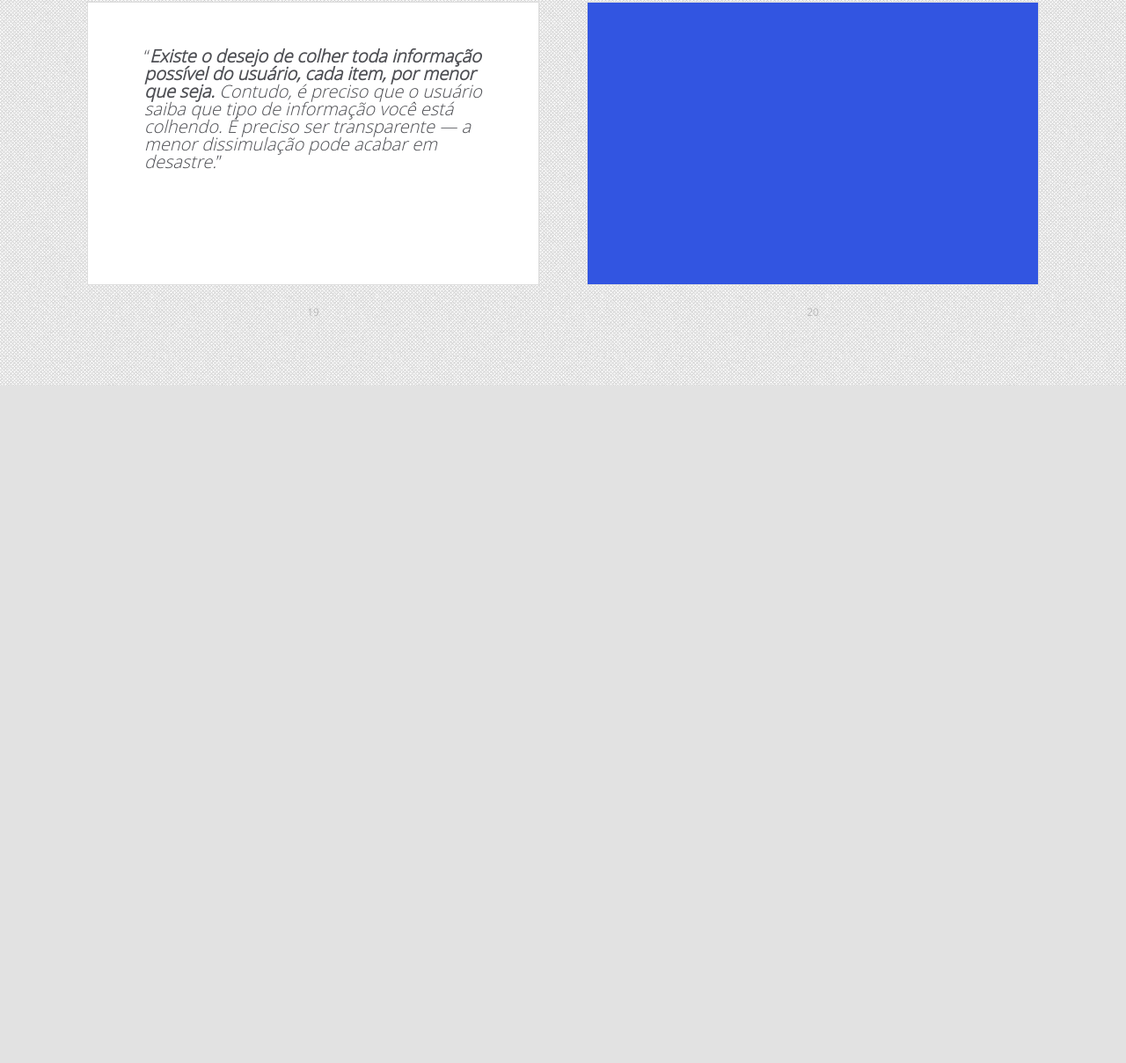
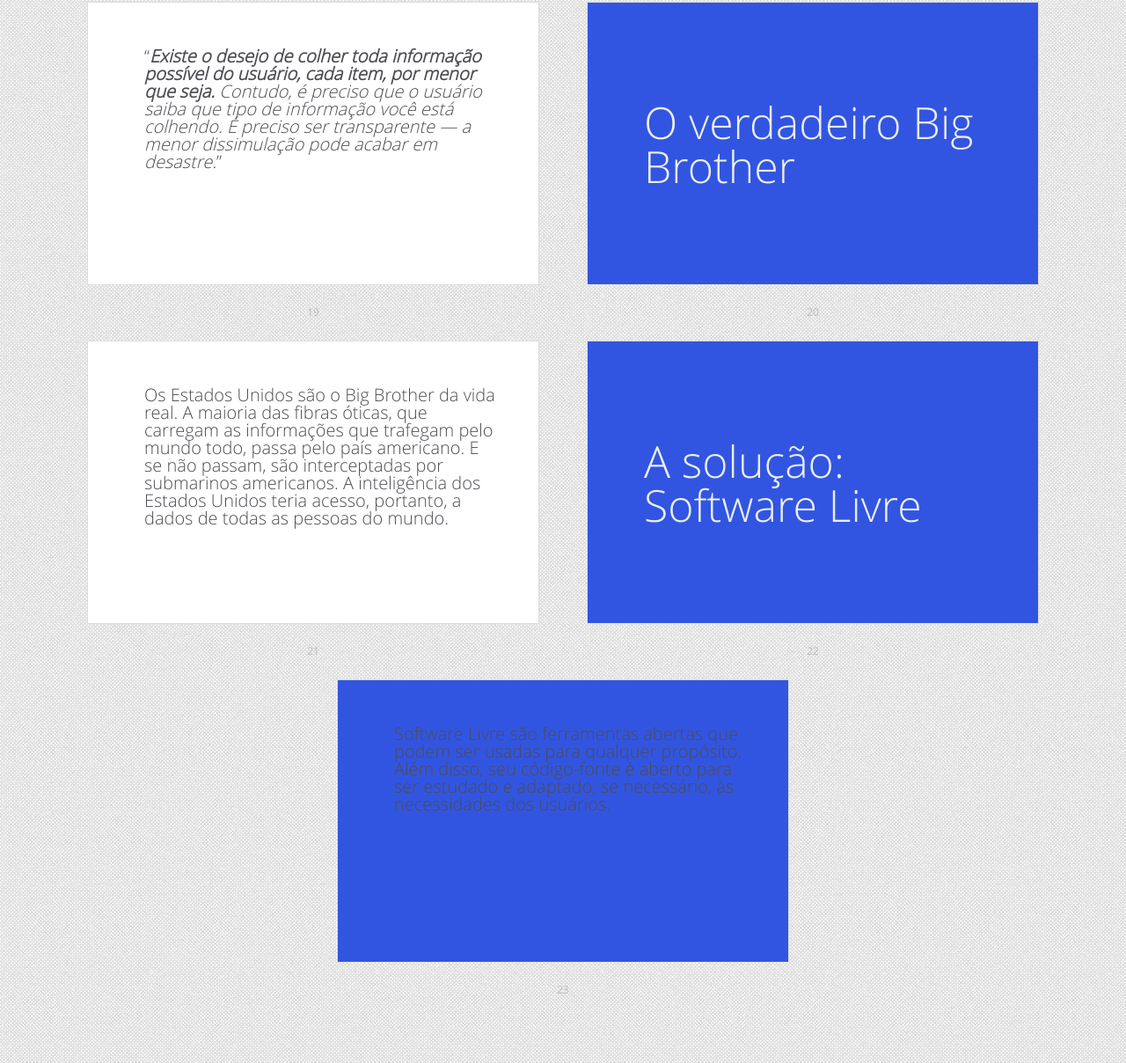
Before and after one commit to panaggio/talk-web-privacy, a plain HTML site: page index.html in a window 1280 px wide. Shown: the part 3640-4848 px from the top of the page at 88% size. Before the commit the page ends 4078 px from the top, so only its background shows below. Drawn offline with Linux system fonts and the light colour scheme.

Commit message:
Alterações na palestra, acréscimo de sides.

```diff
--- a/index.html
+++ b/index.html
@@ -310,13 +310,56 @@
     </div>
   </div>
 
-  <div id="" class="slide cover">
+  <div id="true_big_brother" class="slide cover">
     <div>
       <section>
         <header>
-          <h2></h2>
+          <h2>O verdadeiro Big Brother</h2>
         </header>
         <footer class="byline">
+        </footer>
+        <footer class="notes">
+        </footer>
+      </section>
+    </div>
+  </div>
+
+  <div id="big_brother" class="slide">
+    <div>
+      <section>
+        <header>
+          <h3>Os Estados Unidos são o Big Brother da vida real. A maioria das fibras óticas, que carregam as informações que trafegam pelo mundo todo, passa pelo país americano. E se não passam, são interceptadas por submarinos americanos. A inteligência dos Estados Unidos teria acesso, portanto, a dados de todas as pessoas do mundo.</h3>
+        </header>
+        <footer class="byline">
+        </footer>
+        <footer class="notes">
+        </footer>
+      </section>
+    </div>
+  </div>
+
+  <div id="solution" class="slide cover">
+    <div>
+      <section>
+        <header>
+          <h2>A solução: Software Livre</h2>
+        </header>
+        <footer class="byline">
+        </footer>
+        <footer class="notes">
+        </footer>
+      </section>
+    </div>
+  </div>
+
+  <div id="software_livre" class="slide cover">
+    <div>
+      <section>
+        <header>
+          <h3>Software Livre são ferramentas abertas que podem ser usadas para qualquer propósito. Além disso, seu código-fonte é aberto para ser estudado e adaptado, se necessário, às necessidades dos usuários.</h3>
+        </header>
+        <footer class="byline">
+          Nicholson mostrou alguns exemplo de redes sociais que seguem às diretrizes do software livre, como o MediaGlobin, o Diaspora e o Friendica. Os projetos são passíveis de ser aperfeiçoados pelo próprio internauta, mas ainda têm alguns problemas, como a quantidade excessiva de spams. Mas como fazer com que os usuários do Facebook migrem para redes sociais de software livre? Para Nicholson, o primeiro passo é desenvolver uma ferramenta em que a pessoa possa transferir seus dados com facilidade de um programa para outro.
         </footer>
         <footer class="notes">
         </footer>
```
